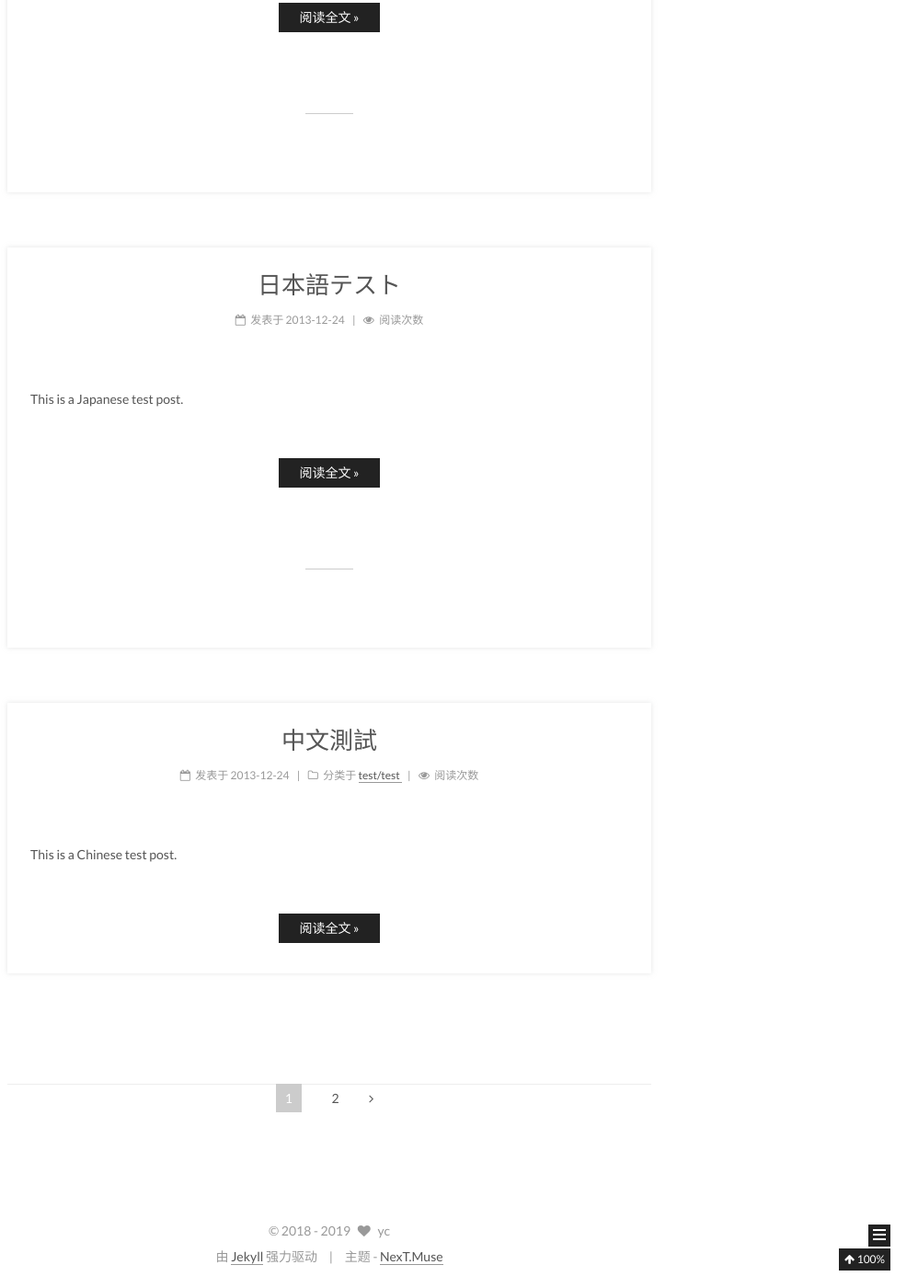
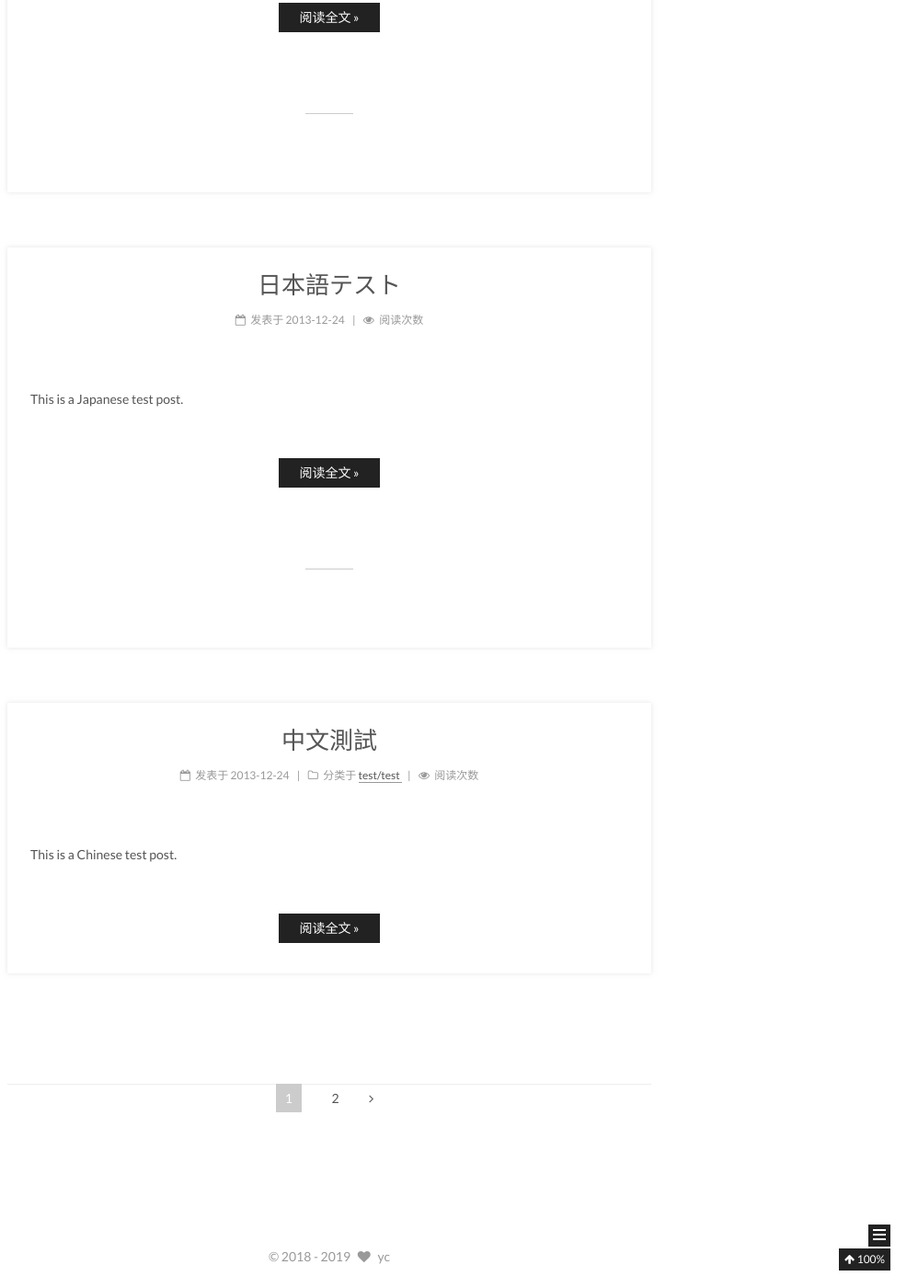
Before and after one commit to lyichao/lyichao.github.io, a Jekyll site: the page built from index.html, in a window 1280 px wide and 1400 px high, scrolled down 5486 px. Shown: the whole window at 92% size, without its empty margins (282-1280 px from the left). Built offline with Jekyll 4.4.1, drawn with Linux system fonts in a browser that asks for light colours; emoji names are drawn with the system emoji font; the list of posts is cut into pages by our own code; part of the change alters nothing that is shown.

Commit message:
修改配置

```diff
--- a/_config.yml
+++ b/_config.yml
@@ -93,7 +93,7 @@ since: 2018
 authoricon: heart
 
 # Footer `powered-by` and `theme-info` copyright
-copyright: true
+copyright: false
 
 # ---------------------------------------------------------------
 # SEO Settings
@@ -620,7 +620,7 @@ use_motion: true
 fancybox: true
 
 # Progress bar in the top during page loading.
-pace: false
+pace: true
 # Themes list:
 #pace-theme-big-counter
 #pace-theme-bounce
@@ -637,7 +637,7 @@ pace: false
 #pace-theme-minimal
 # For example
 # pace_theme: pace-theme-center-simple
-pace_theme: pace-theme-minimal
+pace_theme: pace-theme-big-counter
 
 # Canvas-nest
 canvas_nest: false
```
